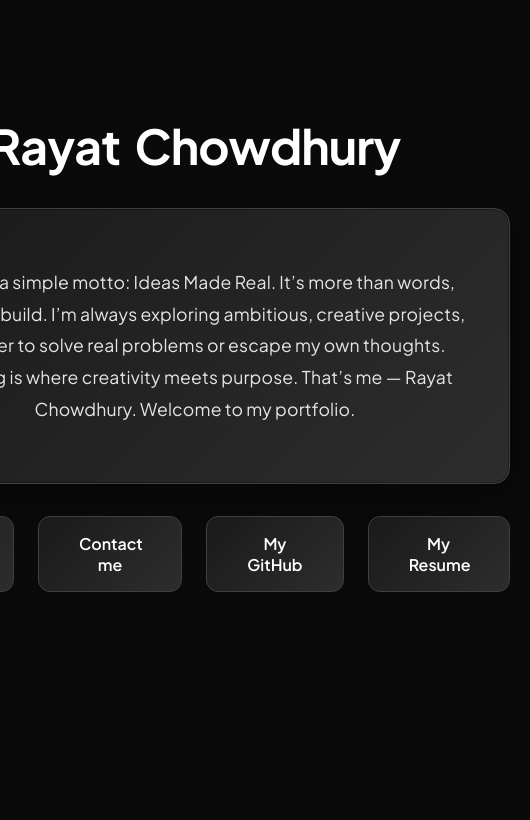
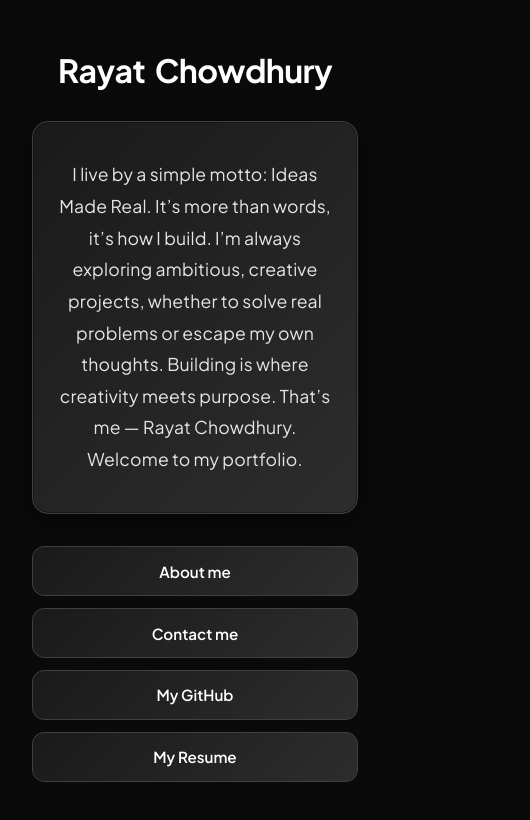
Before and after one commit to TheDonRay/NewPortfolioWeb, a React (Vite) app in the folder rays-portfolio-2026/: page / in a window 390 px wide. Shown: the top 820 px of the page, 530 px wide, since content can reach past the window. Built offline with nearby package versions, Linux system fonts and the light colour scheme.

Commit message:
working on fixing the span stuff

```diff
--- a/rays-portfolio-2026/src/components/homepage.jsx
+++ b/rays-portfolio-2026/src/components/homepage.jsx
@@ -43,13 +43,40 @@ export default function HomePage() {
         if (char === " ") {
           span.className = "space";
         } else {
-          span.className = "char";
+          span.className = "char char-anim"; // separate animation class so we can re-trigger it
           span.textContent = char;
           span.style.animationDelay = `${index * 0.05}s`;
         }
 
         titleElement.appendChild(span);
       });
+
+      // Helper to re-trigger the animation on demand (used on resize)
+      const triggerAnimation = () => {
+        const chars = titleElement.querySelectorAll('.char');
+        chars.forEach((el) => {
+          el.classList.remove('char-anim');
+          // force reflow
+          void el.offsetWidth;
+          el.classList.add('char-anim');
+        });
+      };
+
+      // If viewport becomes small, re-trigger the blur animation
+      let lastSmall = window.innerWidth <= 600;
+      const onResize = () => {
+        const isSmall = window.innerWidth <= 600;
+        if (isSmall && !lastSmall) {
+          triggerAnimation();
+        }
+        lastSmall = isSmall;
+      };
+
+      window.addEventListener('resize', onResize);
+      // Clean up
+      return () => {
+        window.removeEventListener('resize', onResize);
+      };
     }
   }, []);
 
--- /dev/null
+++ b/rays-portfolio-2026/src/index.css
@@ -0,0 +1,23 @@
+
+/* Global resets and responsive defaults */
+html, body, #root {
+	height: 100%;
+	margin: 0;
+	padding: 0;
+	box-sizing: border-box;
+}
+
+*, *::before, *::after {
+	box-sizing: inherit;
+}
+
+img { max-width: 100%; height: auto; display: block; }
+
+/* Prevent horizontal overflow caused by large padding/margins */
+body { overflow-x: hidden; }
+
+/* Make containers respect viewport width */
+.container { width: 100%; box-sizing: border-box; }
+
+/* Utility: allow long words to wrap */
+.wrap-word { word-break: break-word; }
--- a/rays-portfolio-2026/src/main.jsx
+++ b/rays-portfolio-2026/src/main.jsx
@@ -1,5 +1,6 @@
 import { StrictMode } from "react";
 import { createRoot } from "react-dom/client";
+import "./index.css";
 import App from "./App.jsx";
 
 createRoot(document.getElementById("root")).render(
--- a/rays-portfolio-2026/src/styles/aboutme.css
+++ b/rays-portfolio-2026/src/styles/aboutme.css
@@ -1,7 +1,3 @@
-body {
-    overflow-x: hidden;
-}
-
 .container {
   display: flex;
   flex-direction: column;
@@ -29,7 +25,7 @@ body {
   position: relative;
   overflow: hidden;
   width: 100%;
-  min-width: 0;;
+  min-width: 0;
 }
 
 /* Subtle animated border effect */
@@ -147,6 +143,15 @@ body {
   }
 }
 
+/* Small screens: reduce skill item spacing and size */
+@media (max-width: 600px) {
+  .skills-track { gap: 8px; animation-duration: 18s; }
+  .skill-item { padding: 8px 10px; border-radius: 12px; }
+  .skill-icon { width: 20px; height: 20px; }
+  .skill-name { font-size: 0.85rem; }
+  .aboutRayat p, .column p { font-size: 0.95rem; }
+}
+
 /* Contact Button Container */
 .contact-button-container {
   display: flex;
--- a/rays-portfolio-2026/src/styles/homepage.css
+++ b/rays-portfolio-2026/src/styles/homepage.css
@@ -1,15 +1,13 @@
 body {
   font-family: "Plus Jakarta Sans", sans-serif;
-  display: flex;
-  justify-content: center;
-  align-items: center;
-  min-height: 80vh;
   margin: 0;
   background-color: #0a0a0a;
+  -webkit-font-smoothing: antialiased;
+  -moz-osx-font-smoothing: grayscale;
 }
 
 .title {
-  margin: 0 auto;
+  margin: 3rem auto;
   text-align: center;
   max-width: 800px;
   padding: 20px;
@@ -23,9 +21,15 @@ body {
   letter-spacing: -0.02em;
 }
 
+/* allow wrapping between inline-block characters */
+.title h1 { word-break: break-word; white-space: normal; }
+
 /* Animated character styles */
 .title h1 .char {
   display: inline-block;
+}
+
+.title h1 .char-anim {
   filter: blur(10px);
   opacity: 0;
   animation: blurIn 0.8s ease-out forwards;
@@ -171,3 +175,36 @@ body {
 .resume:hover::before {
   left: 100%;
 }
+
+/* Responsive adjustments for narrow viewports */
+@media (max-width: 600px) {
+  .title h1 {
+    font-size: 2rem;
+    word-break: break-word;
+    line-height: 1.1;
+  }
+
+  .title {
+    padding: 12px;
+    margin: 1.25rem;
+  }
+
+  .paragraph-box {
+    padding: 1.25rem;
+  }
+
+  .button-container {
+    flex-direction: column;
+    gap: 0.75rem;
+    align-items: stretch;
+  }
+
+  .Aboutmebtn,
+  .Contactmebtn,
+  .mygithubbtn,
+  .resume {
+    width: 100%;
+    padding: 0.9rem;
+    font-size: 0.95rem;
+  }
+}
```
